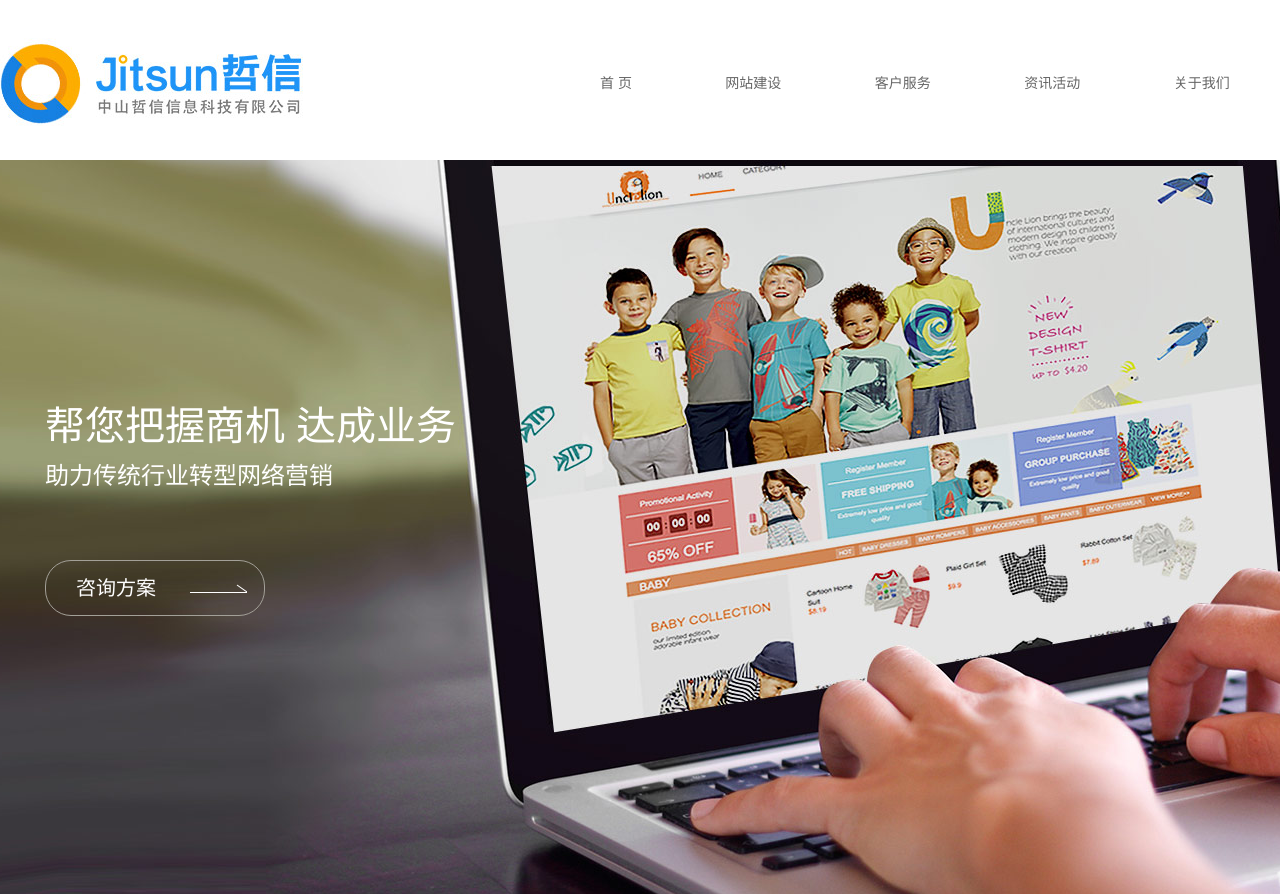
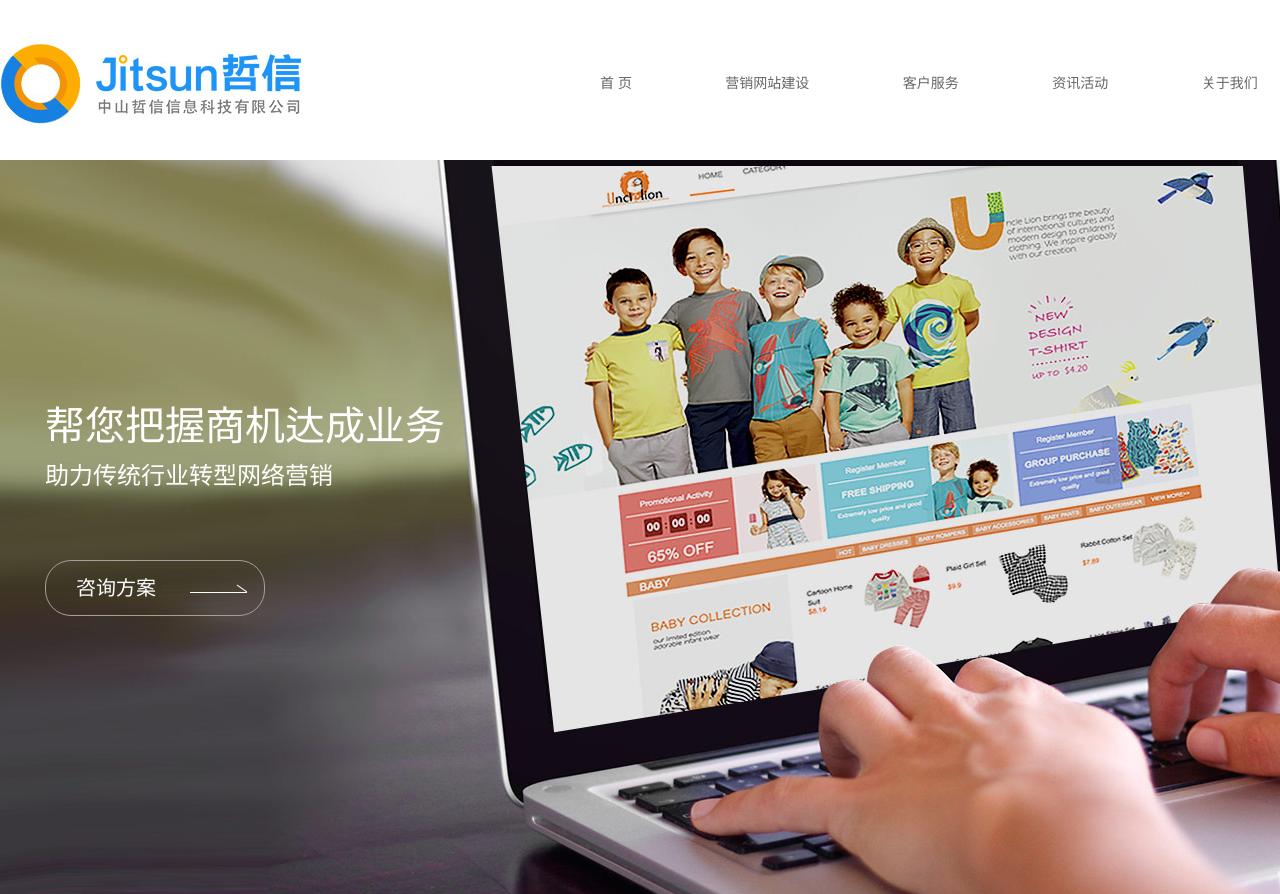
Before and after one commit to serve77r/web2, a plain HTML site: page index.html in a window 1280 px wide. Shown: the top 894 px of the page. Drawn offline with Linux system fonts and the light colour scheme.

Commit message:
170930debub2

```diff
--- a/index.html
+++ b/index.html
@@ -10,7 +10,7 @@
 	<h1 class="fl"><a href="/" title=""><img src="images/logo.jpg" alt=""></a></h1>
 	<ul class="nav fr">
 		<li><a href="">首  页</a></li>
-		<li><a href="">网站建设</a></li>
+		<li><a href="">营销网站建设</a></li>
 		<li><a href="">客户服务</a></li>
 		<li><a href="">资讯活动</a></li>
 		<li><a href="">关于我们</a></li>
@@ -19,7 +19,7 @@
 <div class="g_banner full">
 	<div class="w1300">
 		<dl class="txt">
-			<dt>帮您把握商机 达成业务</dt>
+			<dt>帮您把握商机达成业务</dt>
 			<dd>助力传统行业转型网络营销</dd>
 			<a href="" class="a-link">咨询方案</a>
 		</dl>
```
